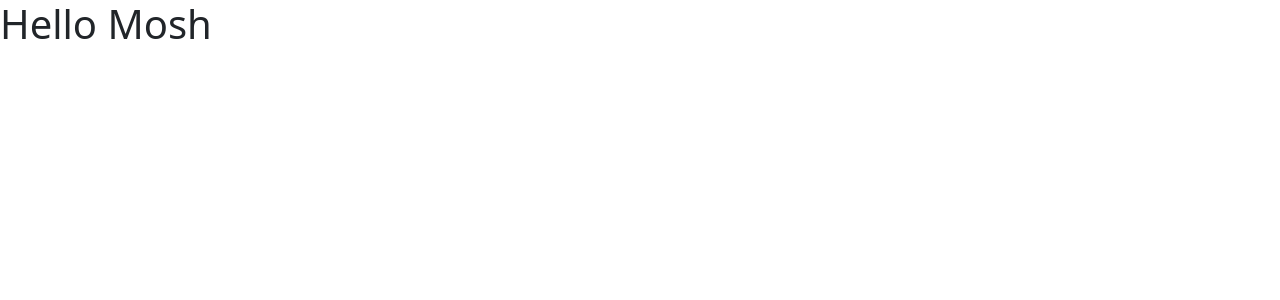
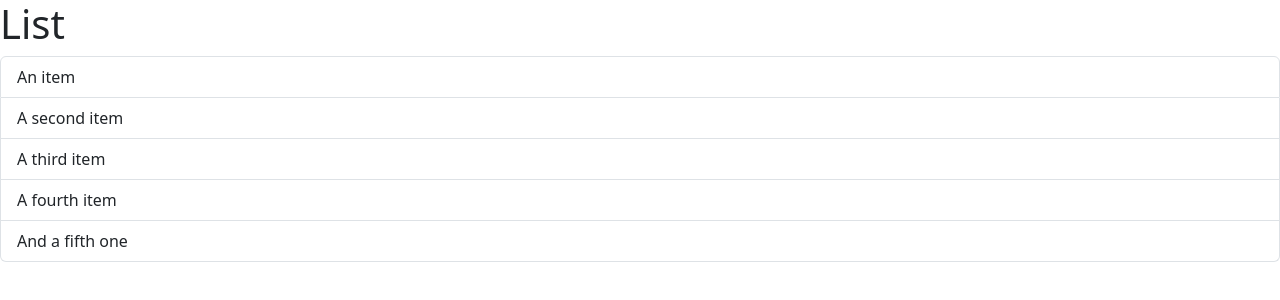
Before and after one commit to zeeshanriasat302/react-mosh, a React (Vite) app: page / in a window 1280 px wide. Shown: the top 300 px of the page. Built offline with nearby package versions, Linux system fonts and the light colour scheme.

Commit message:
react fragments and lists

```diff
--- a/src/App.jsx
+++ b/src/App.jsx
@@ -1,9 +1,8 @@
-import Message from "./Message";
-
+import ListGroup from "./components/ListGroup"
 function App () {
   return (
     <div>
-      <Message />
+      <ListGroup />
     </div>
   )
 }
--- a/src/Message.tsx
+++ b/src/Message.tsx
@@ -1,5 +1,5 @@
 function Message() {
-    const name = "Mosh"
+    const name = "Zeeshan"
   return <h1>Hello {name}</h1>;
 }
 
--- /dev/null
+++ b/src/components/ListGroup.tsx
@@ -0,0 +1,11 @@
+function ListGroup() {
+    return (<> <h1>List</h1><ul className="list-group">
+    <li className="list-group-item">An item</li>
+    <li className="list-group-item">A second item</li>
+    <li className="list-group-item">A third item</li>
+    <li className="list-group-item">A fourth item</li>
+    <li className="list-group-item">And a fifth one</li>
+  </ul></>)
+}
+
+export default ListGroup;
```
